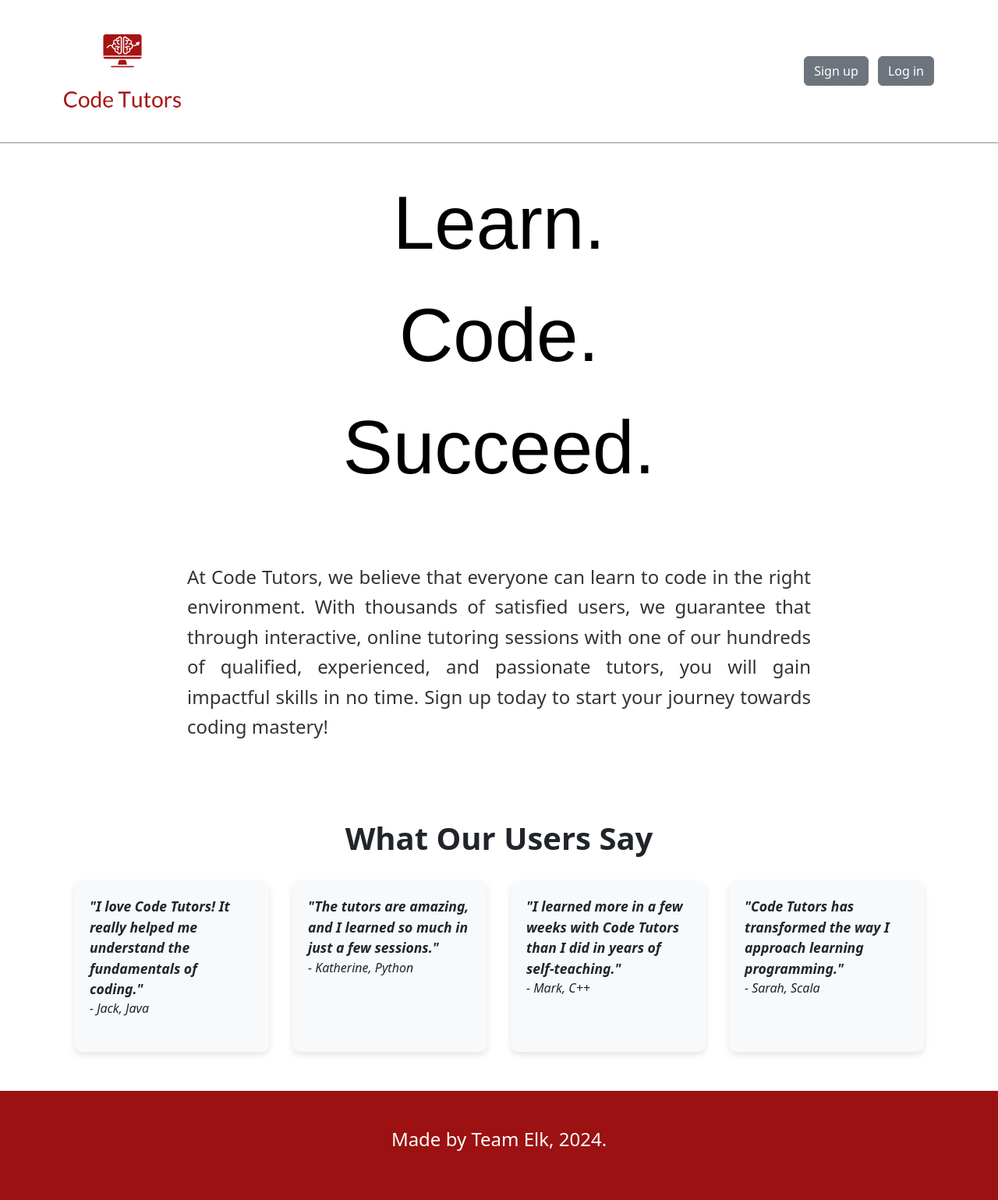
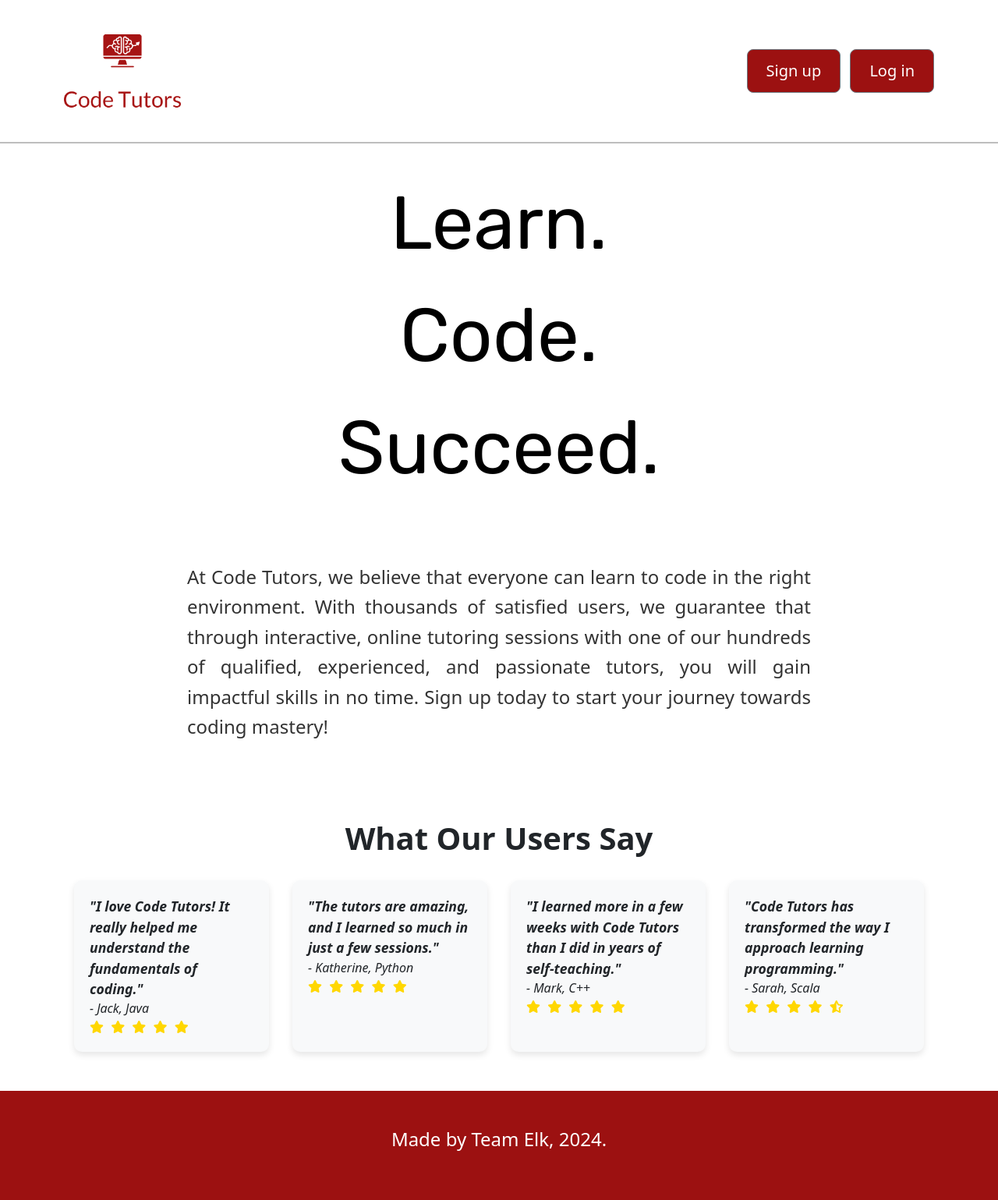
Before and after one commit to hm2412/Elk, a Django app: template tutorials/templates/home.html in a window 1280 px wide. Shown: the whole page at 78% size. Run offline with Django 3.2, Linux system fonts and the light colour scheme; the template is opened without the code that fills it, so the values that code supplies are empty; some libraries are stand-ins or nearby versions.

Commit message:
Update base.html

```diff
--- a/tutorials/templates/base.html
+++ b/tutorials/templates/base.html
@@ -4,9 +4,13 @@
   <head>
     <meta charset="utf-8">
     <meta name="viewport" content="width=device-width, initial-scale=1">
-    <link href="{% static 'custom.css' %}" rel="stylesheet">
+    <link href="https://cdnjs.cloudflare.com/ajax/libs/font-awesome/6.0.0-beta3/css/all.min.css" rel="stylesheet">
+    <link href="https://fonts.googleapis.com/css2?family=Rubik:wght@400;700&display=swap" rel="stylesheet">
+    <link href="https://cdn.jsdelivr.net/npm/bootstrap@5.1.2/dist/css/bootstrap.min.css" rel="stylesheet" integrity="sha384-uWxY/CJNBR+1zjPWmfnSnVxwRheevXITnMqoEIeG1LJrdI0GlVs/9cVSyPYXdcSF" crossorigin="anonymous">
     <link href="https://cdn.jsdelivr.net/npm/bootstrap@5.3.0/dist/css/bootstrap.min.css" rel="stylesheet">
     <link rel="stylesheet" href="{% static 'calendar.css' %}">
+    <link href="{% static 'custom.css' %}" rel="stylesheet">
+    <link rel="stylesheet" href="https://cdn.jsdelivr.net/npm/bootstrap-icons@1.5.0/font/bootstrap-icons.css">
     <title>Task Manager</title>
   </head>
   <body>
```
